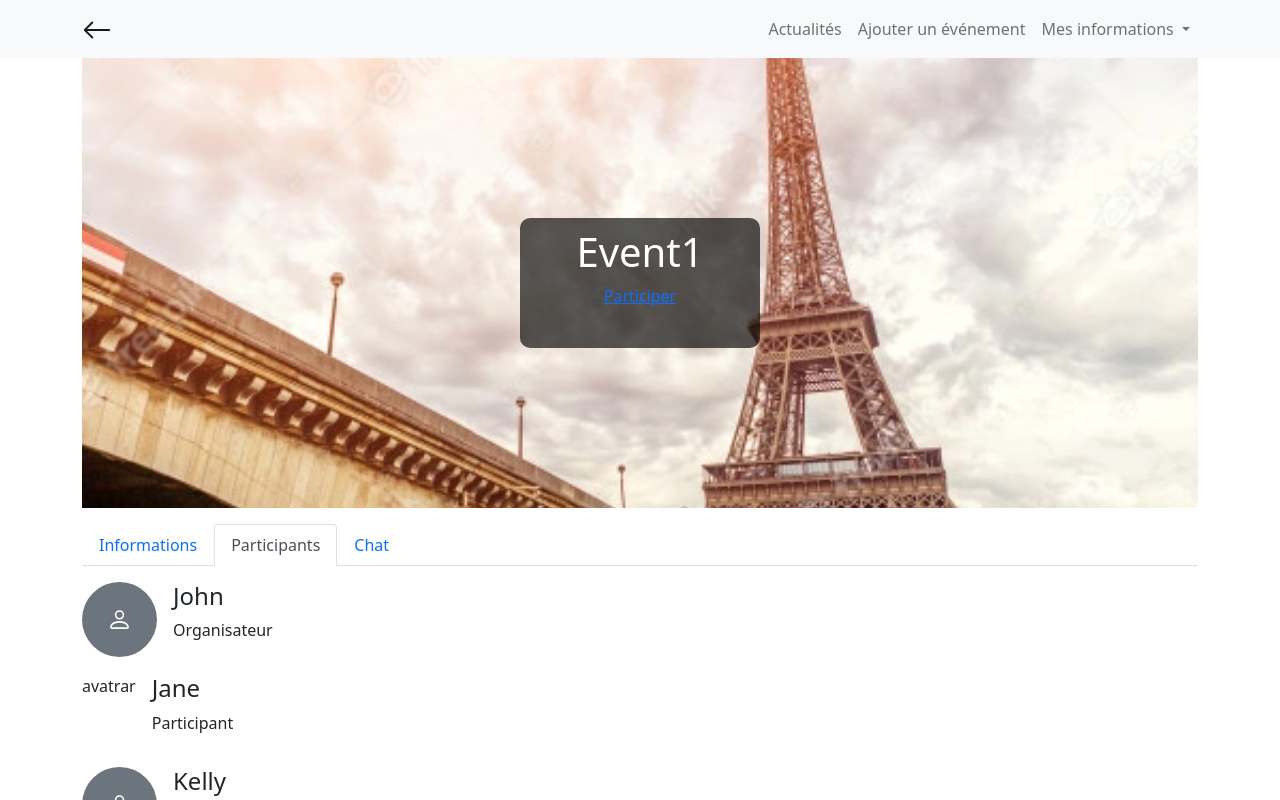
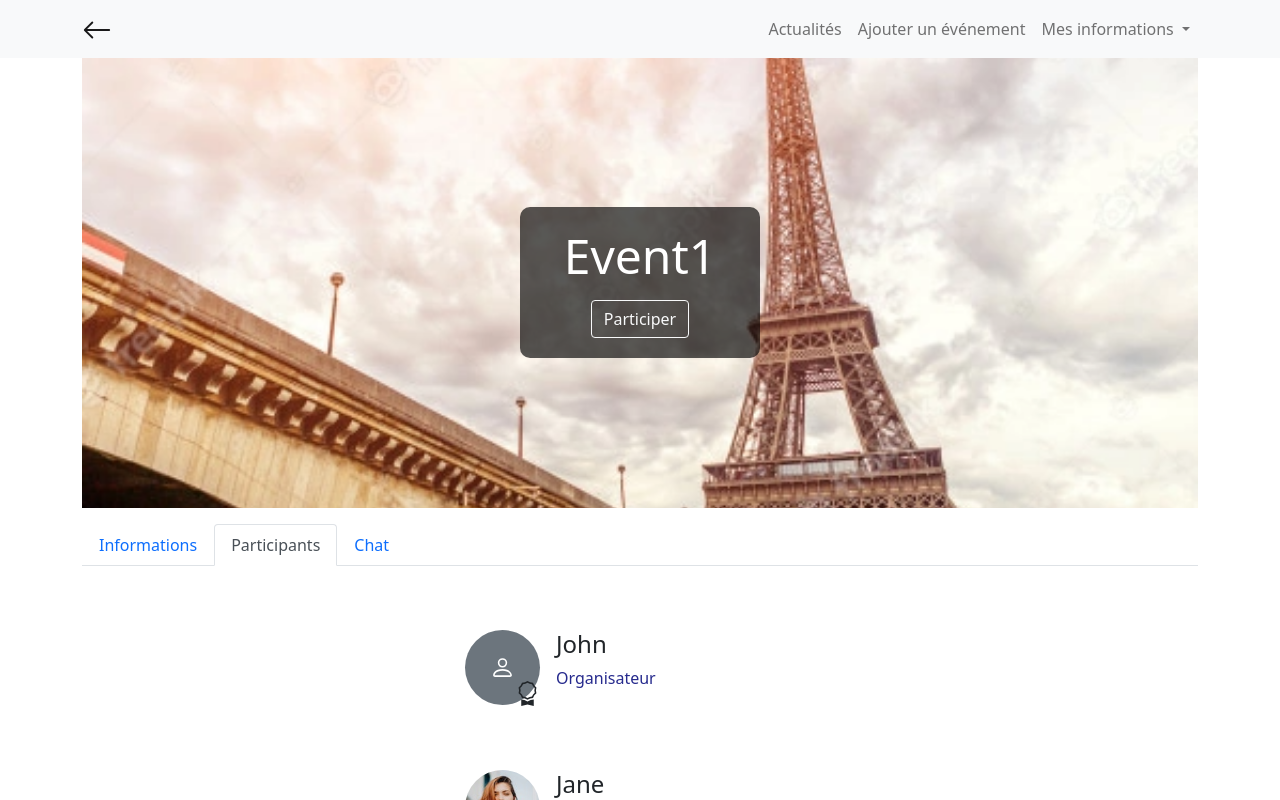
Before and after one commit to Webforce1210/CityEvent, an Angular app: page /info_event/1/1 in a window 1280 px wide. Both pictures are taken after a click on the tab "Participants". Shown: the top 800 px of the page. Built offline with nearby package versions, Linux system fonts and the light colour scheme.

Commit message:
Page Event info : participant --end

```diff
--- a/src/app/info-event/info-event.component.css
+++ b/src/app/info-event/info-event.component.css
@@ -10,14 +10,31 @@
     background-color: rgba(0, 0, 0, 0.65);
     color: #fff;
     min-width: 240px;
-    height: 130px;
     border-radius: 10px;
     text-align: center;
-    padding: 10px;
+    padding: 20px;
+}
+
+.event__header__title h1 {
+    font-size: 3rem;
+    margin-bottom: 15px;
 }
 
 .map > img {
     max-width: 100%;
+}
+
+.user-group {
+    margin: 4rem auto;
+    max-width: 350px;
+}
+
+.admin {
+    color: #262A8D;
+}
+
+.avatar-container {
+    position: relative;
 }
 
 .avatar {
@@ -26,6 +43,34 @@
     text-align: center;
 }
 
+.flag {
+    position: absolute;
+    right: 0;
+    bottom: 0;
+}
+
+.footer {
+    height: 250px;
+}
+
+.footer, .logo {
+    display: flex;
+    flex-direction: column;
+    justify-content: center;
+    align-items: center;
+
+}
+
+.logo {
+    width: 70px;
+    height: 70px;
+    margin: 0 auto;
+}
+
+.logo > img {
+    width: 50px;
+}
+
 @media (min-width:800px) {
     .map > img {
         max-width: 700px;
--- a/src/app/info-event/info-event.component.html
+++ b/src/app/info-event/info-event.component.html
@@ -38,7 +38,7 @@
         <header class="event__header" [ngStyle]="{'background': 'url(/assets/paris_freepik.png) no-repeat center / cover'}">
             <div class="event__header__title">
                 <h1>{{event.title}}</h1>
-                <a [routerLink]="['/inscription_activite', userId]">Participer</a>
+                <a [routerLink]="['/inscription_activite', userId]" class="btn btn-outline-light">Participer</a>
             </div>
         </header>
         <ul class="nav nav-tabs mt-3" id="myTab" role="tablist">
@@ -77,18 +77,26 @@
             </article>
             <article class="tab-pane fade" id="participants" role="tabpanel" aria-labelledby="participants-tab">
                 <div class="user-group" *ngFor="let user of participants">
-                    <div class="d-flex align-self-center my-3">
+                    <div class="d-flex align-self-center">
+                        <div class="avatar-container">
                             <div class="bg-secondary rounded-circle p-4 avatar" *ngIf="user.avatar === null; else avatar">
                                 <svg xmlns="http://www.w3.org/2000/svg" width="25" height="25" fill="#fff" class="bi bi-person" viewBox="0 0 16 16">
                                     <path d="M8 8a3 3 0 1 0 0-6 3 3 0 0 0 0 6zm2-3a2 2 0 1 1-4 0 2 2 0 0 1 4 0zm4 8c0 1-1 1-1 1H3s-1 0-1-1 1-4 6-4 6 3 6 4zm-1-.004c-.001-.246-.154-.986-.832-1.664C11.516 10.68 10.289 10 8 10c-2.29 0-3.516.68-4.168 1.332-.678.678-.83 1.418-.832 1.664h10z"/>
                                 </svg>
                             </div>
                             <ng-template #avatar>
-                            avatrar
+                                <img [src]="'/assets/avatars/'+ user.avatar" alt="avatar de {{user.pseudo}}" class="rounded-circle avatar">
                             </ng-template>
+                            <div class="flag" *ngIf=" user.events[0].role === 'Organisateur'">
+                                <svg xmlns="http://www.w3.org/2000/svg" width="25" height="25" fill="currentColor" class="bi bi-award" viewBox="0 0 16 16">
+                                    <path d="M9.669.864 8 0 6.331.864l-1.858.282-.842 1.68-1.337 1.32L2.6 6l-.306 1.854 1.337 1.32.842 1.68 1.858.282L8 12l1.669-.864 1.858-.282.842-1.68 1.337-1.32L13.4 6l.306-1.854-1.337-1.32-.842-1.68L9.669.864zm1.196 1.193.684 1.365 1.086 1.072L12.387 6l.248 1.506-1.086 1.072-.684 1.365-1.51.229L8 10.874l-1.355-.702-1.51-.229-.684-1.365-1.086-1.072L3.614 6l-.25-1.506 1.087-1.072.684-1.365 1.51-.229L8 1.126l1.356.702 1.509.229z"/>
+                                    <path d="M4 11.794V16l4-1 4 1v-4.206l-2.018.306L8 13.126 6.018 12.1 4 11.794z"/>
+                                  </svg>
+                            </div>
+                        </div>
                         <div class="px-3">
                             <h3 class="h4">{{ user.pseudo }}</h3>
-                            <p>{{ user.events[0].role }}</p>
+                            <p [ngClass]="{'admin': user.events[0].role === 'Organisateur'}">{{ user.events[0].role }}</p>
                         </div>
                     </div>
                 </div>
@@ -107,3 +115,8 @@
         </section>
     </ng-template>
 </main>
+<footer class="bg-dark p-5 text-white footer">
+    <div class="rounded-circle bg-light logo">
+        <img src="/assets/pngegg.png" alt="logo city event">
+    </div>
+</footer>
--- a/src/app/user.service.ts
+++ b/src/app/user.service.ts
@@ -23,16 +23,17 @@ export class UserService {
   }
 
   findEventParticipants(eventId:number):User[] {
-    const data = this.users.filter(user => {
+    const users:User[] = [];
+
+    this.users.forEach(user => {
       const events = user.events;
       if(events.length > 0 ) {
         const item = events.find(event => parseInt(event.id) === eventId);
         if(item !== undefined) {
-          return new User(user.id, user.pseudo, [item], user.avatar);
+          users.push(new User(user.id, user.pseudo, [item], user.avatar));
         }
       }
-      return null;
     });
-    return data;
+    return users;
   }
 }
--- a/src/assets/data.json
+++ b/src/assets/data.json
@@ -43,10 +43,6 @@
                 {
                     "id": "0003",
                     "role": "Participant"
-                },
-                {
-                    "id": "0004",
-                    "role": "Participant"
                 }
             ]
         },
@@ -65,10 +61,6 @@
                 },
                 {
                     "id": "0003",
-                    "role": "Participant"
-                },
-                {
-                    "id": "0004",
                     "role": "Participant"
                 }
             ]
```
Also changed, not shown: src/assets/avatars/jane.png, src/assets/pngegg.png (added). Lines whose indentation alone changed are shown as unchanged.
